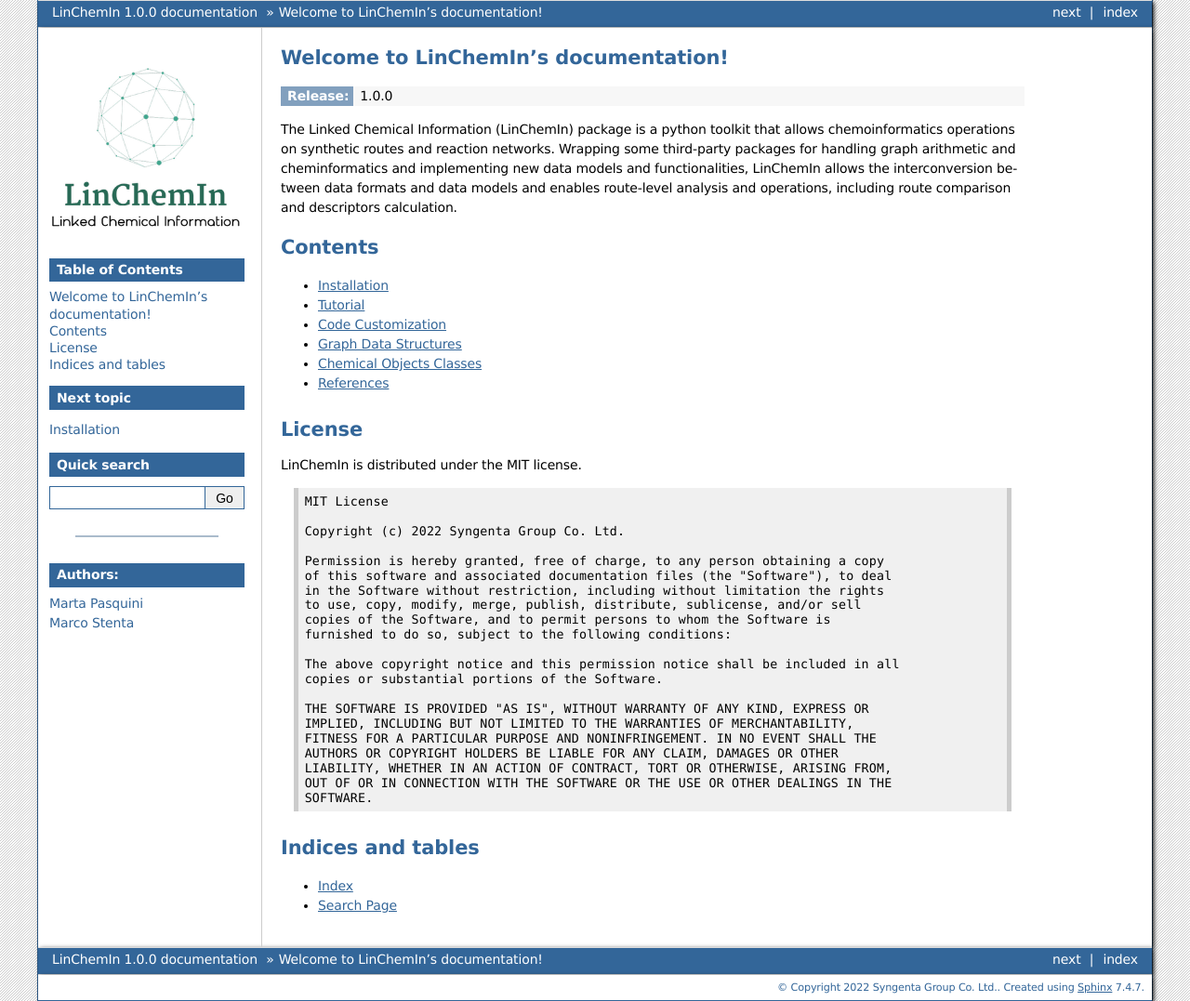
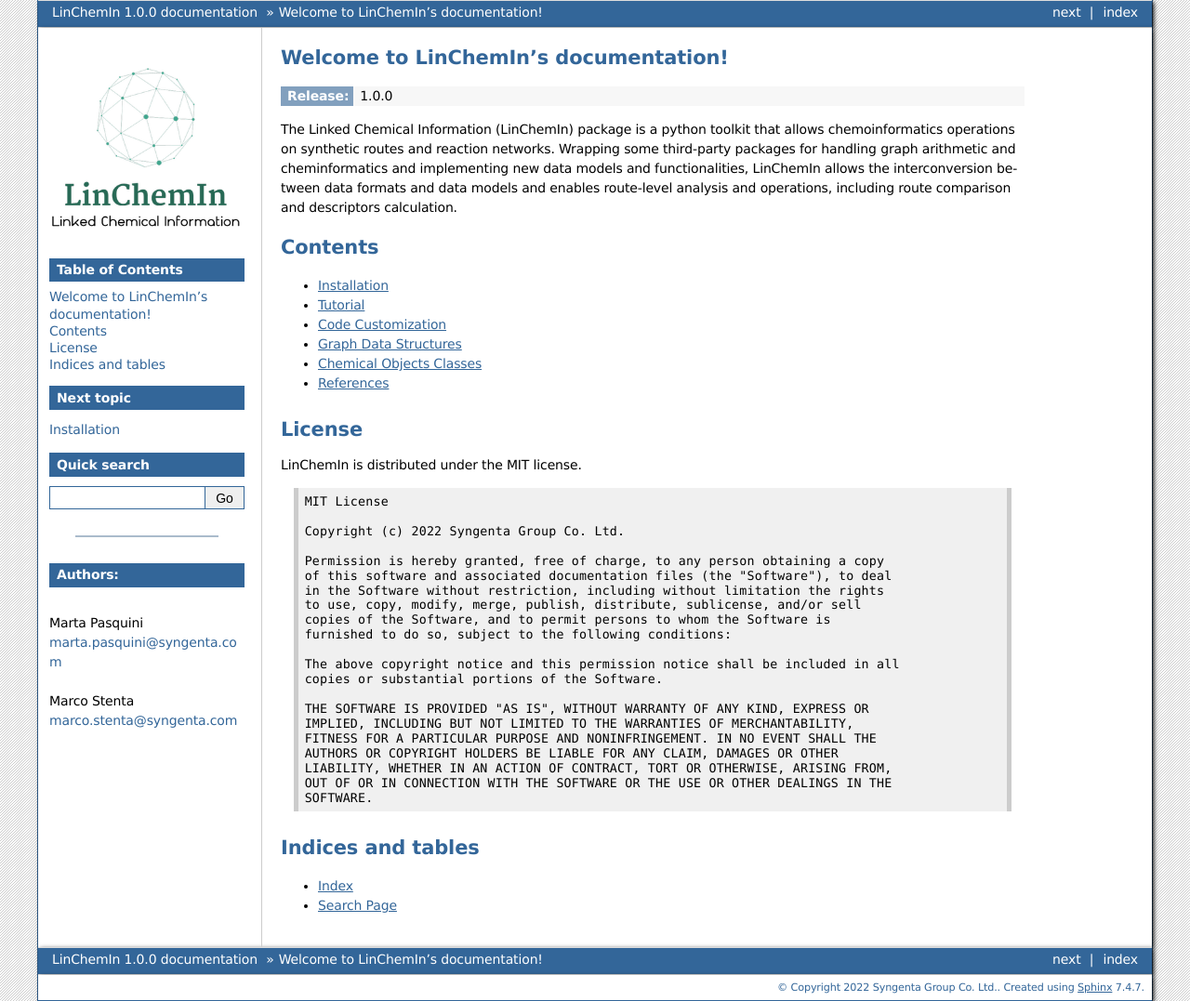
Before and after one commit to syngenta/linchemin, a Sphinx documentation site: the page built from docs/source/index.rst, in a window 1280 px wide. Shown: the whole page at 93% size. Built offline with Sphinx 7.4.7, drawn with Linux system fonts in a browser that asks for light colours.

Commit message:
added html template to add authors contact to documentation sidebar

```diff
--- a/docs/source/_templates/authors.html
+++ b/docs/source/_templates/authors.html
@@ -2,6 +2,8 @@
 <hr />
 <div id="sphinxsidebar">
     <h3 >Authors:</h3>
-    <a href = "mailto: marta.pasquini@syngenta.com">Marta Pasquini </a> <br>
-    <a href = "mailto: marco.stenta@syngenta.com">Marco Stenta </a>
+    <br>
+    Marta Pasquini <a href = "mailto: marta.pasquini@syngenta.com">marta.pasquini@syngenta.com </a> <br>
+    <br>
+    Marco Stenta <a href = "mailto: marco.stenta@syngenta.com">marco.stenta@syngenta.com </a>
 </div>
```
